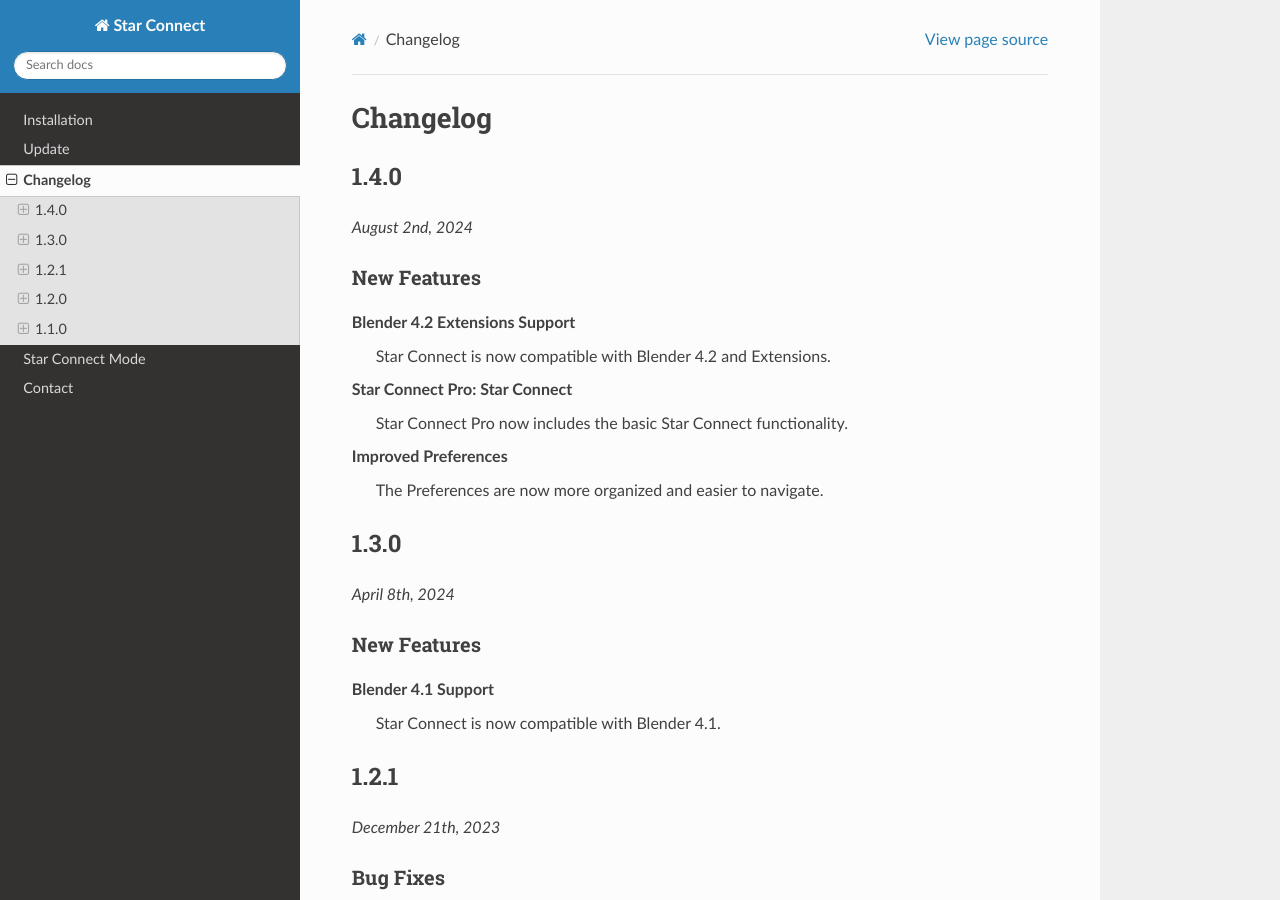
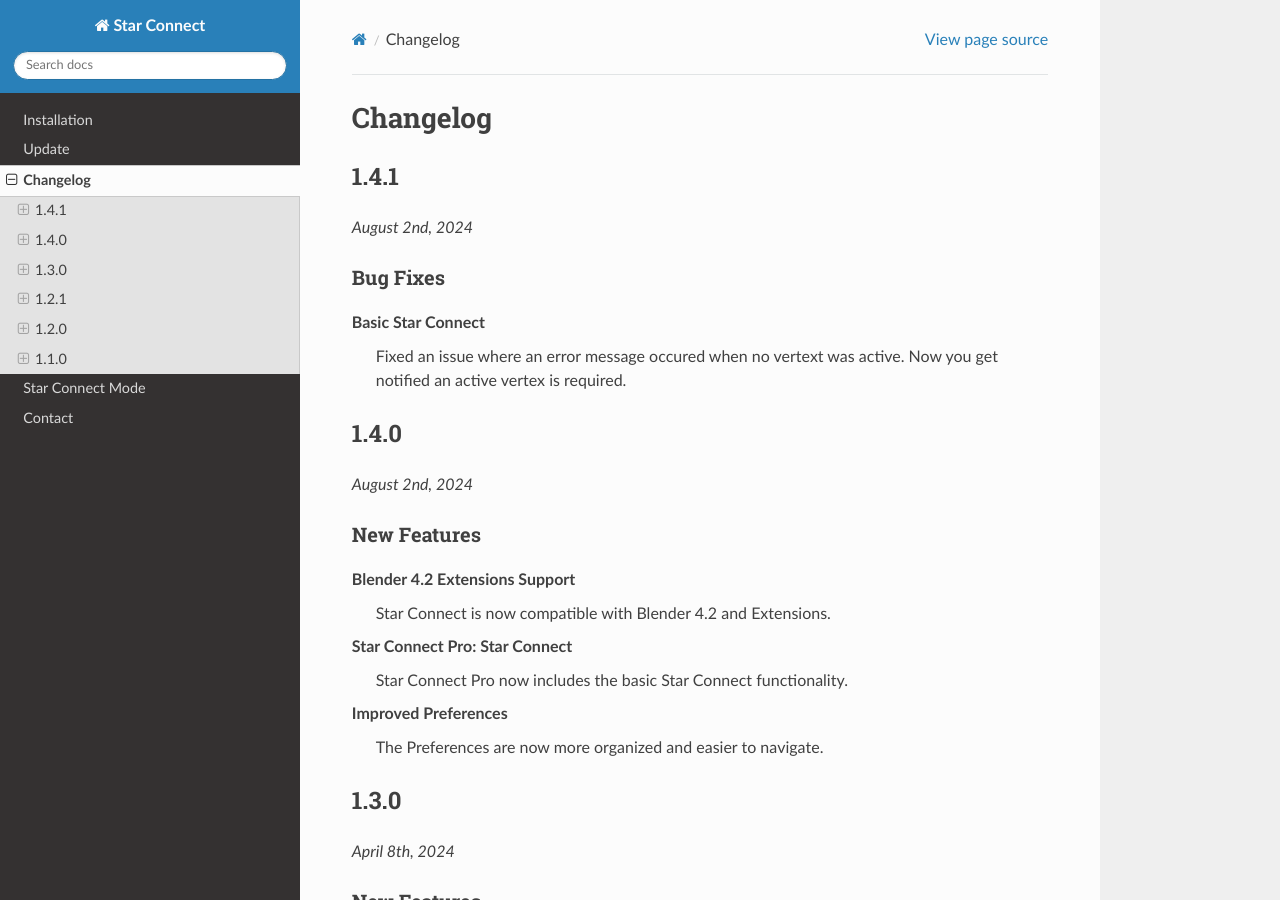
Before and after one commit to rubenmesserschmidt/Star-Connect_docs, a Sphinx documentation site: the page built from docs/source/changelog.rst, in a window 1280 px wide and 900 px high. Built offline with Sphinx 7.4.7 and the Read the Docs theme 3.1.0, drawn with Linux system fonts in a browser that asks for light colours.

Commit message:
update 1.4.1

```diff
--- a/docs/source/changelog.rst
+++ b/docs/source/changelog.rst
@@ -1,6 +1,19 @@
 =========
 Changelog
 =========
+
+#####
+1.4.1
+#####
+
+*August 2nd, 2024*
+
+*********
+Bug Fixes
+*********
+
+**Basic Star Connect**
+    Fixed an issue where an error message occured when no vertext was active. Now you get notified an active vertex is required.
 
 #####
 1.4.0
```
Also changed, not shown: 1 other file.
